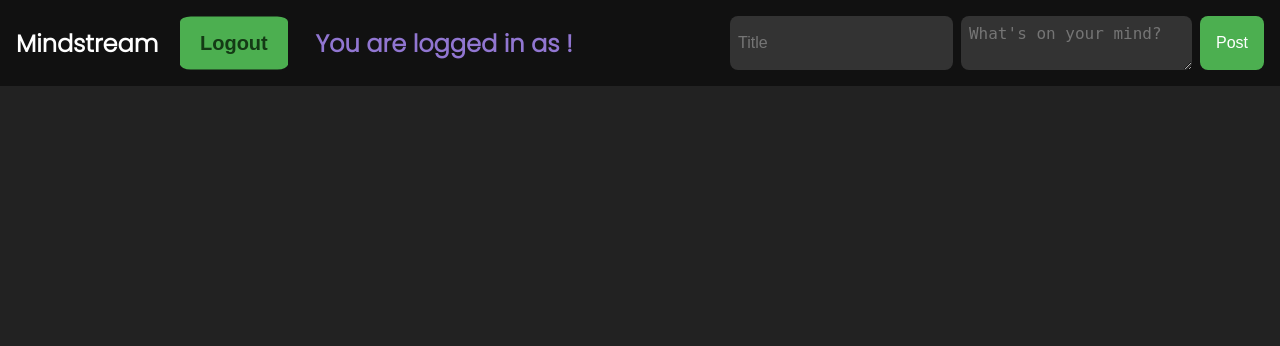
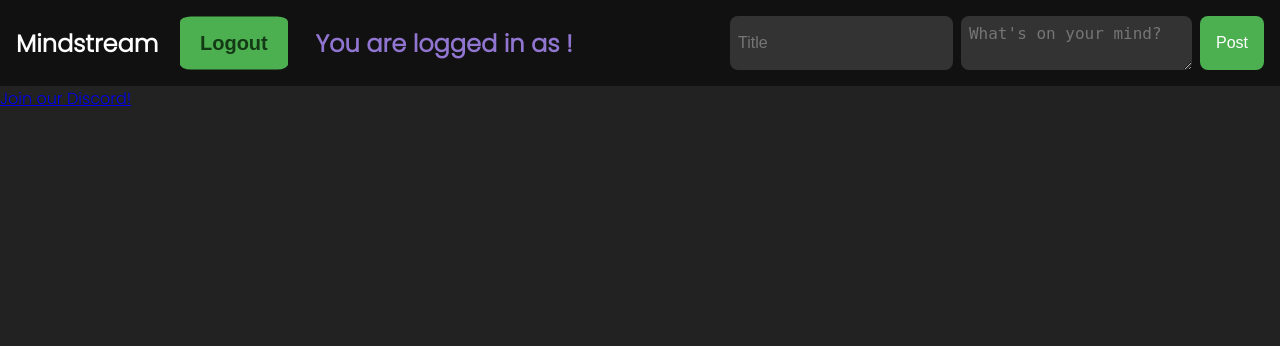
Before and after one commit to BlackCatCo/Mindstream, a Flask app: template templates/base.html in a window 1280 px wide. Shown: the top 346 px of the page. Run offline with Flask 3, Linux system fonts and the light colour scheme; the template is opened without the code that fills it, so the values that code supplies are empty.

Commit message:
Added a discord button

```diff
--- a/templates/base.html
+++ b/templates/base.html
@@ -49,6 +49,10 @@
         </div>
         {% endfor %}
     </div>
+    <div class="discord-button">
+        <a href="https://discord.gg/X6QePymCQn">Join our Discord!</a>
+      </div>
+
 
     <script>
         const shareButtons = document.querySelectorAll('.share_button');
```
